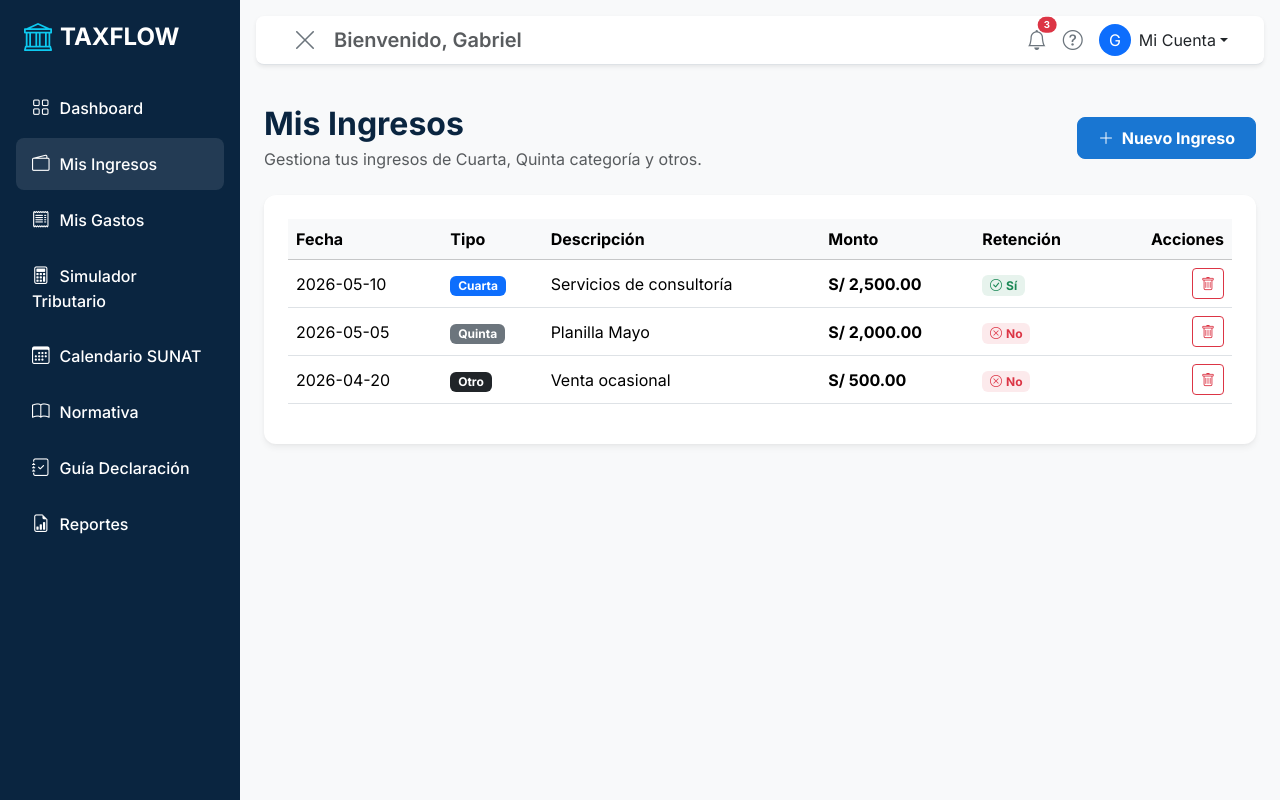
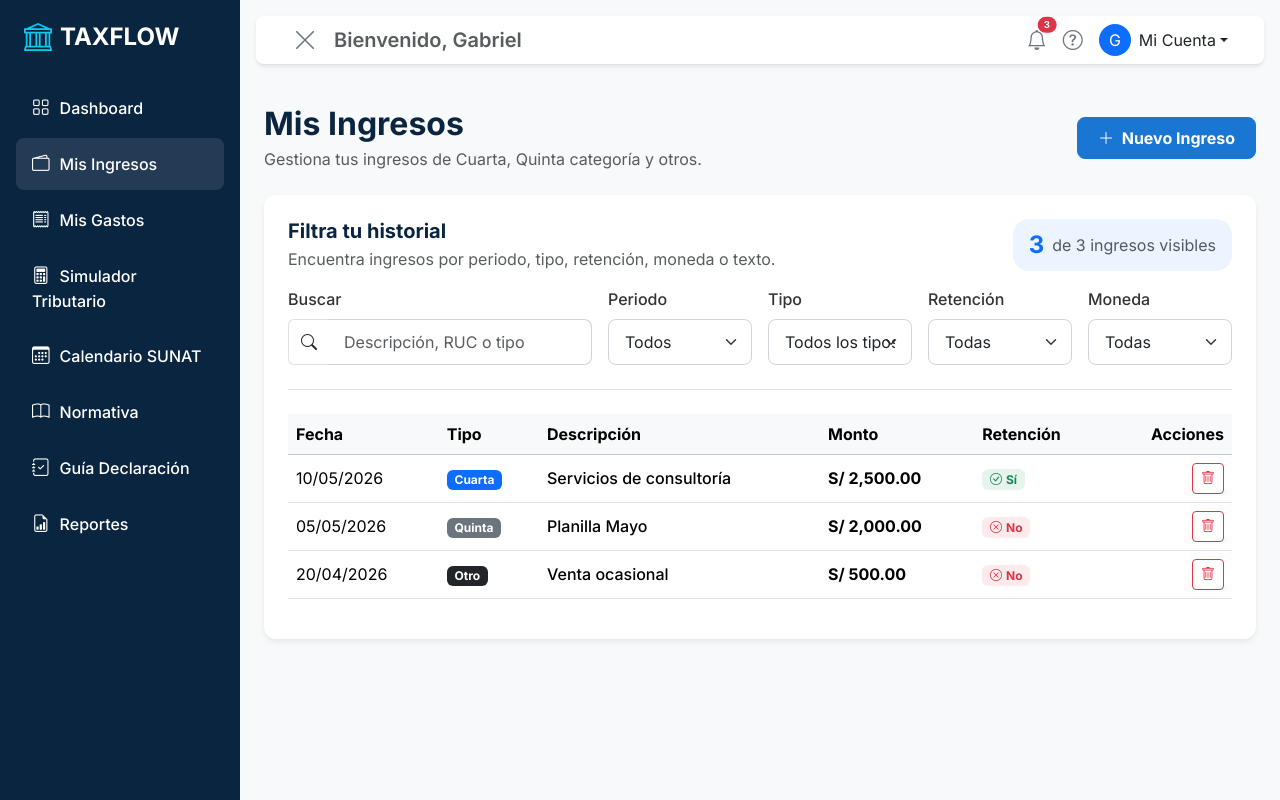
Before and after one commit to Gabmalf/taxflow-web, an Angular app: page /incomes in a window 1280 px wide. Built offline with nearby package versions, Linux system fonts and the light colour scheme.

Commit message:
add useful filters to incomes table

```diff
--- a/src/app/pages/incomes/incomes.component.css
+++ b/src/app/pages/incomes/incomes.component.css
@@ -0,0 +1,40 @@
+.income-filters {
+  margin-bottom: 1rem;
+}
+
+.filter-summary {
+  display: inline-flex;
+  align-items: center;
+  gap: 0.5rem;
+  padding: 0.85rem 1rem;
+  border-radius: 1rem;
+  background: rgba(13, 110, 253, 0.08);
+}
+
+.filter-summary__count {
+  font-size: 1.5rem;
+  font-weight: 700;
+  line-height: 1;
+  color: var(--bs-primary);
+}
+
+.input-group-text {
+  border-right: 0;
+}
+
+.input-group .form-control {
+  border-left: 0;
+}
+
+.empty-filter-state {
+  border: 1px dashed rgba(108, 117, 125, 0.35);
+  border-radius: 1rem;
+  background: rgba(248, 249, 250, 0.9);
+}
+
+@media (max-width: 991.98px) {
+  .filter-summary {
+    width: 100%;
+    justify-content: center;
+  }
+}
--- a/src/app/pages/incomes/incomes.component.html
+++ b/src/app/pages/incomes/incomes.component.html
@@ -16,6 +16,94 @@
       <p class="text-muted">Comienza registrando tu primer ingreso.</p>
     </div>
   } @else {
+    <div class="income-filters border-bottom pb-4 mb-4">
+      <div class="d-flex flex-column flex-lg-row justify-content-between gap-3 mb-3">
+        <div>
+          <h5 class="fw-bold mb-1">Filtra tu historial</h5>
+          <p class="text-muted mb-0">Encuentra ingresos por periodo, tipo, retención, moneda o texto.</p>
+        </div>
+
+        <div class="filter-summary">
+          <span class="filter-summary__count">{{ filteredIncomes.length }}</span>
+          <span class="text-muted">de {{ incomes.length }} ingresos visibles</span>
+        </div>
+      </div>
+
+      <div class="row g-3 align-items-end">
+        <div class="col-lg-4">
+          <label class="form-label fw-medium">Buscar</label>
+          <div class="input-group">
+            <span class="input-group-text bg-white">
+              <i class="bi bi-search"></i>
+            </span>
+            <input
+              type="text"
+              class="form-control"
+              [(ngModel)]="searchTerm"
+              (ngModelChange)="applyFilters()"
+              placeholder="Descripción, RUC o tipo"
+            >
+          </div>
+        </div>
+
+        <div class="col-sm-6 col-lg-2">
+          <label class="form-label fw-medium">Periodo</label>
+          <select class="form-select" [(ngModel)]="selectedPeriod" (ngModelChange)="applyFilters()">
+            <option value="all">Todos</option>
+            @for (period of periodOptions; track period.value) {
+              <option [value]="period.value">{{ period.label }}</option>
+            }
+          </select>
+        </div>
+
+        <div class="col-sm-6 col-lg-2">
+          <label class="form-label fw-medium">Tipo</label>
+          <select class="form-select" [(ngModel)]="selectedType" (ngModelChange)="applyFilters()">
+            @for (option of typeOptions; track option.value) {
+              <option [value]="option.value">{{ option.label }}</option>
+            }
+          </select>
+        </div>
+
+        <div class="col-sm-6 col-lg-2">
+          <label class="form-label fw-medium">Retención</label>
+          <select class="form-select" [(ngModel)]="selectedRetention" (ngModelChange)="applyFilters()">
+            @for (option of retentionOptions; track option.value) {
+              <option [value]="option.value">{{ option.label }}</option>
+            }
+          </select>
+        </div>
+
+        <div class="col-sm-6 col-lg-2">
+          <label class="form-label fw-medium">Moneda</label>
+          <select class="form-select" [(ngModel)]="selectedCurrency" (ngModelChange)="applyFilters()">
+            @for (option of currencyOptions; track option.value) {
+              <option [value]="option.value">{{ option.label }}</option>
+            }
+          </select>
+        </div>
+      </div>
+
+      @if (hasActiveFilters) {
+        <div class="d-flex flex-wrap justify-content-between align-items-center gap-2 mt-3">
+          <small class="text-muted">Se aplicaron filtros a la tabla de ingresos.</small>
+          <button type="button" class="btn btn-sm btn-outline-secondary" (click)="resetFilters()">
+            <i class="bi bi-arrow-counterclockwise me-1"></i> Limpiar filtros
+          </button>
+        </div>
+      }
+    </div>
+
+    @if (filteredIncomes.length === 0) {
+      <div class="empty-filter-state text-center py-5 px-4">
+        <i class="bi bi-funnel fs-1 text-muted mb-3"></i>
+        <h5 class="fw-bold mb-2">No encontramos ingresos con esos filtros</h5>
+        <p class="text-muted mb-3">Prueba otro periodo, cambia el tipo o limpia la búsqueda para ver más resultados.</p>
+        <button type="button" class="btn btn-outline-secondary fw-medium" (click)="resetFilters()">
+          Limpiar filtros
+        </button>
+      </div>
+    } @else {
       <div class="table-responsive">
         <table class="table table-hover align-middle">
           <thead class="table-light">
@@ -29,15 +117,20 @@
             </tr>
           </thead>
           <tbody>
-          @for (income of incomes; track income.id) {
+            @for (income of filteredIncomes; track income.id) {
               <tr>
-              <td>{{ income.date }}</td>
+                <td>{{ income.date | date:'dd/MM/yyyy' }}</td>
                 <td>
                   <span class="badge" [class.bg-primary]="income.type === 'Cuarta'" [class.bg-secondary]="income.type === 'Quinta'" [class.bg-dark]="income.type === 'Otro'">
                     {{ income.type }}
                   </span>
                 </td>
-              <td>{{ income.description }}</td>
+                <td>
+                  <div class="fw-medium">{{ income.description }}</div>
+                  @if (income.payerRuc) {
+                    <small class="text-muted">RUC: {{ income.payerRuc }}</small>
+                  }
+                </td>
                 <td class="fw-bold">{{ income.currency === 'Soles' ? 'S/' : '$' }} {{ income.amount | number:'1.2-2' }}</td>
                 <td>
                   @if (income.hasRetention) {
@@ -57,4 +150,5 @@
         </table>
       </div>
     }
+  }
 </div>
--- a/src/app/pages/incomes/incomes.component.ts
+++ b/src/app/pages/incomes/incomes.component.ts
@@ -1,18 +1,73 @@
+import { CommonModule } from '@angular/common';
 import { Component, inject, OnInit } from '@angular/core';
+import { FormsModule } from '@angular/forms';
+import { RouterLink } from '@angular/router';
 import { Income } from '../../core/models/models';
 import { IncomeService } from '../../core/services/income.service';
-import { RouterLink } from '@angular/router';
-import { CommonModule } from '@angular/common';
+
+type IncomeTypeFilter = 'all' | Income['type'];
+type IncomeCurrencyFilter = 'all' | Income['currency'];
+type IncomeRetentionFilter = 'all' | 'with' | 'without';
+
+interface FilterOption<T extends string> {
+  value: T;
+  label: string;
+}
+
+interface PeriodOption {
+  value: string;
+  label: string;
+}
 
 @Component({
   selector: 'app-incomes',
   standalone: true,
-  imports: [RouterLink, CommonModule],
+  imports: [RouterLink, CommonModule, FormsModule],
   templateUrl: './incomes.component.html',
   styleUrl: './incomes.component.css'
 })
 export class IncomesComponent implements OnInit {
   incomes: Income[] = [];
+  filteredIncomes: Income[] = [];
+  periodOptions: PeriodOption[] = [];
+
+  searchTerm = '';
+  selectedPeriod = 'all';
+  selectedType: IncomeTypeFilter = 'all';
+  selectedRetention: IncomeRetentionFilter = 'all';
+  selectedCurrency: IncomeCurrencyFilter = 'all';
+
+  readonly typeOptions: FilterOption<IncomeTypeFilter>[] = [
+    { value: 'all', label: 'Todos los tipos' },
+    { value: 'Cuarta', label: 'Cuarta categoría' },
+    { value: 'Quinta', label: 'Quinta categoría' },
+    { value: 'Otro', label: 'Otros ingresos' }
+  ];
+  readonly retentionOptions: FilterOption<IncomeRetentionFilter>[] = [
+    { value: 'all', label: 'Todas' },
+    { value: 'with', label: 'Con retención' },
+    { value: 'without', label: 'Sin retención' }
+  ];
+  readonly currencyOptions: FilterOption<IncomeCurrencyFilter>[] = [
+    { value: 'all', label: 'Todas' },
+    { value: 'Soles', label: 'Soles (S/)' },
+    { value: 'Dolares', label: 'Dólares ($)' }
+  ];
+
+  private readonly monthLabels = [
+    'Enero',
+    'Febrero',
+    'Marzo',
+    'Abril',
+    'Mayo',
+    'Junio',
+    'Julio',
+    'Agosto',
+    'Septiembre',
+    'Octubre',
+    'Noviembre',
+    'Diciembre'
+  ];
   private incomeService = inject(IncomeService);
 
   ngOnInit() {
@@ -20,7 +75,12 @@ export class IncomesComponent implements OnInit {
   }
 
   loadIncomes() {
-    this.incomes = this.incomeService.getIncomes();
+    this.incomes = this.incomeService
+      .getIncomes()
+      .sort((a, b) => this.compareByDateDesc(a, b));
+
+    this.updatePeriodOptions();
+    this.applyFilters();
   }
 
   deleteIncome(id: string) {
@@ -29,4 +89,90 @@ export class IncomesComponent implements OnInit {
       this.loadIncomes();
     }
   }
+
+  applyFilters() {
+    const normalizedSearch = this.normalizeText(this.searchTerm.trim());
+
+    this.filteredIncomes = this.incomes.filter((income) => {
+      const matchesPeriod =
+        this.selectedPeriod === 'all' || this.getPeriodValue(income.date) === this.selectedPeriod;
+      const matchesType = this.selectedType === 'all' || income.type === this.selectedType;
+      const matchesRetention =
+        this.selectedRetention === 'all' ||
+        (this.selectedRetention === 'with' && income.hasRetention) ||
+        (this.selectedRetention === 'without' && !income.hasRetention);
+      const matchesCurrency =
+        this.selectedCurrency === 'all' || income.currency === this.selectedCurrency;
+      const matchesSearch =
+        !normalizedSearch ||
+        [
+          income.description,
+          income.payerRuc ?? '',
+          income.type,
+          income.currency
+        ].some((field) => this.normalizeText(field).includes(normalizedSearch));
+
+      return matchesPeriod && matchesType && matchesRetention && matchesCurrency && matchesSearch;
+    });
+  }
+
+  resetFilters() {
+    this.searchTerm = '';
+    this.selectedPeriod = 'all';
+    this.selectedType = 'all';
+    this.selectedRetention = 'all';
+    this.selectedCurrency = 'all';
+    this.applyFilters();
+  }
+
+  get hasActiveFilters() {
+    return (
+      this.searchTerm.trim().length > 0 ||
+      this.selectedPeriod !== 'all' ||
+      this.selectedType !== 'all' ||
+      this.selectedRetention !== 'all' ||
+      this.selectedCurrency !== 'all'
+    );
+  }
+
+  private updatePeriodOptions() {
+    const uniquePeriods = Array.from(
+      new Set(this.incomes.map((income) => this.getPeriodValue(income.date)).filter(Boolean))
+    );
+
+    this.periodOptions = uniquePeriods
+      .sort((a, b) => b.localeCompare(a))
+      .map((period) => ({
+        value: period,
+        label: this.formatPeriodLabel(period)
+      }));
+
+    if (
+      this.selectedPeriod !== 'all' &&
+      !this.periodOptions.some((period) => period.value === this.selectedPeriod)
+    ) {
+      this.selectedPeriod = 'all';
+    }
+  }
+
+  private getPeriodValue(date: string) {
+    return date.slice(0, 7);
+  }
+
+  private formatPeriodLabel(period: string) {
+    const [year, month] = period.split('-');
+    const monthLabel = this.monthLabels[Number(month) - 1];
+
+    return monthLabel ? `${monthLabel} ${year}` : period;
+  }
+
+  private normalizeText(value: string) {
+    return value.normalize('NFD').replace(/[\u0300-\u036f]/g, '').toLowerCase();
+  }
+
+  private compareByDateDesc(a: Income, b: Income) {
+    const dateComparison = b.date.localeCompare(a.date);
+
+    return dateComparison !== 0 ? dateComparison : b.id.localeCompare(a.id);
+  }
 }
```
Lines whose indentation alone changed are shown as unchanged.
